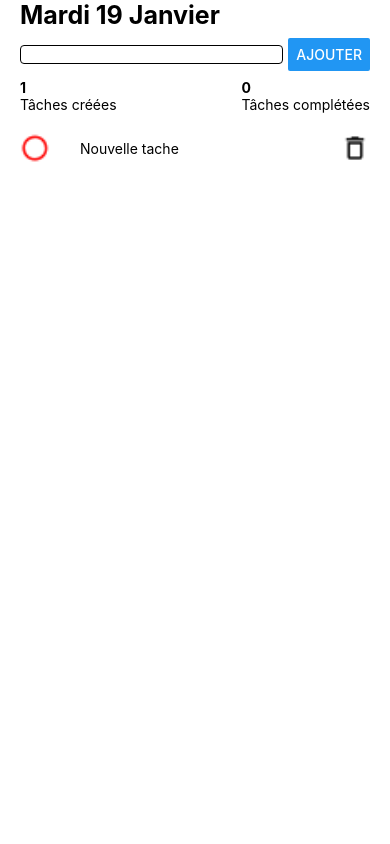
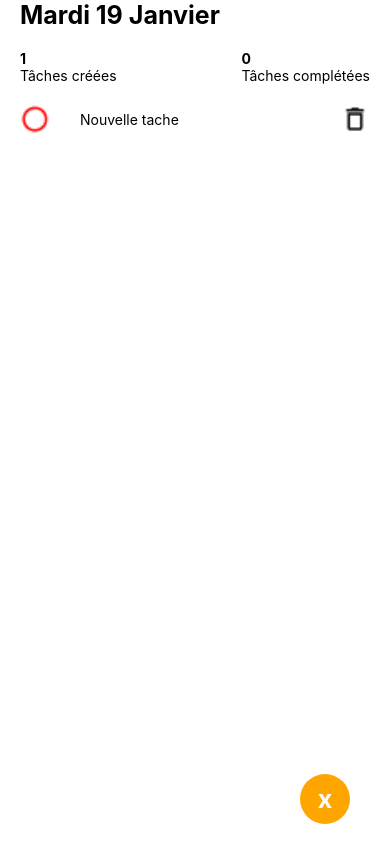
Before and after one commit to SofianePean/app-todo-react-native, a React Native app: screen / in a window 390 px wide. Built offline with nearby package versions, Linux system fonts and the light colour scheme.

Commit message:
mise en place de redux

```diff
--- a/App.js
+++ b/App.js
@@ -1,5 +1,7 @@
 import { StatusBar } from 'expo-status-bar';
 import React from 'react';
+import { Provider } from 'react-redux';
+import store from './src/redux/store';
 import { StyleSheet, SafeAreaView, Text, View, Platform } from 'react-native';
 import Header from './src/components/_Shared/Header';
 import TasksContainer from './src/components/TasksEpic/TasksContainer';
@@ -7,10 +9,12 @@ import TasksContainer from './src/components/TasksEpic/TasksContainer';
 
 export default function App() {
   return (
-    <SafeAreaView style={styles.container}>
-      <Header />
-      <TasksContainer />
-    </SafeAreaView>
+    <Provider store={store}>
+      <SafeAreaView style={styles.container}>
+        <Header />
+        <TasksContainer />
+      </SafeAreaView>
+    </Provider>
   );
 }
 
--- a/package.json
+++ b/package.json
@@ -13,7 +13,9 @@
     "react": "16.13.1",
     "react-dom": "16.13.1",
     "react-native": "https://github.com/expo/react-native/archive/sdk-40.0.1.tar.gz",
-    "react-native-web": "~0.13.12"
+    "react-native-web": "~0.13.12",
+    "react-redux": "^7.2.2",
+    "redux": "^4.0.5"
   },
   "devDependencies": {
     "@babel/core": "~7.9.0"
--- a/src/components/TasksEpic/ContainerCounter.js
+++ b/src/components/TasksEpic/ContainerCounter.js
@@ -18,7 +18,8 @@ const styles = StyleSheet.create({
     container: {
         flexDirection: 'row',
         justifyContent: 'space-between',
-        marginBottom:20
+        marginBottom:20,
+        marginTop:20
     }
 })
 
--- a/src/components/TasksEpic/TasksContainer.js
+++ b/src/components/TasksEpic/TasksContainer.js
@@ -1,16 +1,18 @@
 import React, {useState} from 'react';
-import {View, Text} from 'react-native';
+import {View, Text, StyleSheet, SafeAreaView} from 'react-native';
 
 import TaskList from './TaskList';
 import TaskForm from './TaskForm';
-import ContainerCounter from './ContainerCounter'
+import ContainerCounter from './ContainerCounter';
+import FloatingButton from '../_Shared/FloatingButton'
 
 
 function TasksContainer() {
     const [tasks, setTasks] = useState([
         {id: new Date().getTime(), title: "Nouvelle tache", completed: false}
     ]);
-    const [nbTasksCompleted, setnbTasksCompleted] = useState([])
+    const [nbTasksCompleted, setnbTasksCompleted] = useState([]);
+    const [isFormOpened, setisFormOpened] = useState(false)
 
     const onAddTask = (title) => {
         const newTask = {id:new Date().getTime(), title: title, completed: false}
@@ -51,13 +53,26 @@ function TasksContainer() {
         return nb
     }
 
+    const toggleForm = () => {
+        setisFormOpened(!isFormOpened)
+    }
+
     return(
-        <View>
-            <TaskForm onAddTask={onAddTask}/>
+        <View style={styles.container}>
+            { isFormOpened && <TaskForm onAddTask={onAddTask}/>}
             <ContainerCounter nbTasksCompleted={countStatusCompleted} nbTasks={tasks}/>
             <TaskList tasks={tasks} onChangeStatus={onChangeStatus} onDeleteTask={onDeleteTask}/>
+            <FloatingButton toggleForm={toggleForm} isFormOpened={isFormOpened}/>
         </View>
     )
 }
 
+const styles = StyleSheet.create({
+    container: {
+        // backgroundColor: 'red',
+        flex:1,
+        position: 'relative',
+    }
+})
+
 export default TasksContainer;
--- /dev/null
+++ b/src/components/_Shared/FloatingButton/index.js
@@ -0,0 +1,41 @@
+import React from 'react';
+import { Text, StyleSheet, TouchableOpacity} from 'react-native';
+
+const FloatingButton = ({toggleForm, isFormOpened}) => {
+    return(
+        <TouchableOpacity style={styles.container} onPress={toggleForm}>
+            {isFormOpened ?
+            <Text style={styles.title}>
+                +
+            </Text>
+            :
+            <Text style={styles.title}>
+            x
+            </Text>
+            }
+        </TouchableOpacity>
+    )
+};
+
+const styles = StyleSheet.create({
+    container: {
+        position: 'absolute',
+        bottom: 20,
+        right: 20,
+        width:50,
+        height:50,
+        borderRadius:100,
+        backgroundColor: 'orange',
+        justifyContent: 'center',
+
+    },
+    title: {
+        fontWeight: 'bold',
+        color: 'white',
+        fontSize: 25,
+        // alignItems: 'center'
+        textAlign: 'center'
+    }
+});
+
+export default FloatingButton;
--- /dev/null
+++ b/src/redux/reducers/index.js
@@ -0,0 +1,6 @@
+import {tasksList} from './tasksList';
+import {combineReducers} from 'redux';
+
+export default combineReducers({
+    tasksList,
+})
--- /dev/null
+++ b/src/redux/reducers/tasksList.js
@@ -0,0 +1,8 @@
+const defaultState = []
+
+export const tasksList = (state = defaultState, action) => {
+    switch(action.type) {
+        default:
+           return state
+    }
+}
--- /dev/null
+++ b/src/redux/store.js
@@ -0,0 +1,4 @@
+import {createStore} from 'redux';
+import rootReducers from './reducers'
+
+export default createStore(rootReducers);
```
Also changed, not shown: 1 other file (tests, documents, lock files or other folders).
